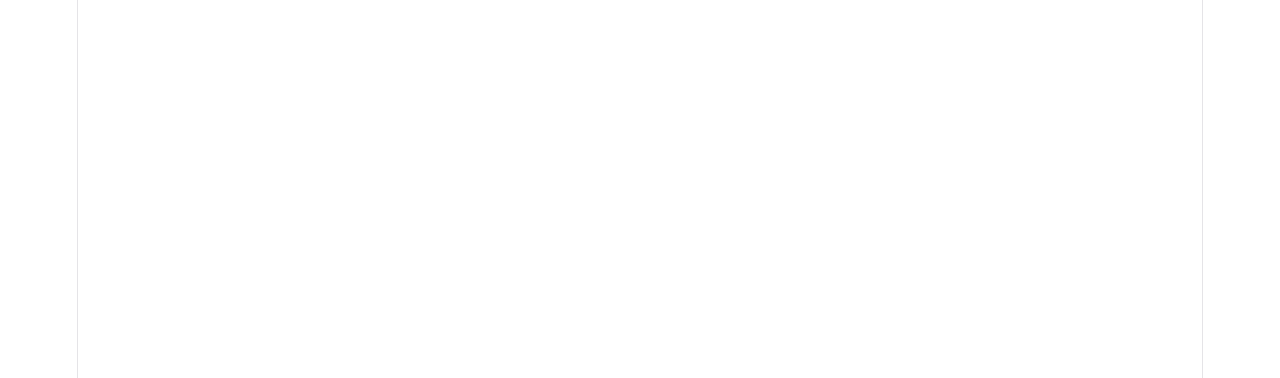
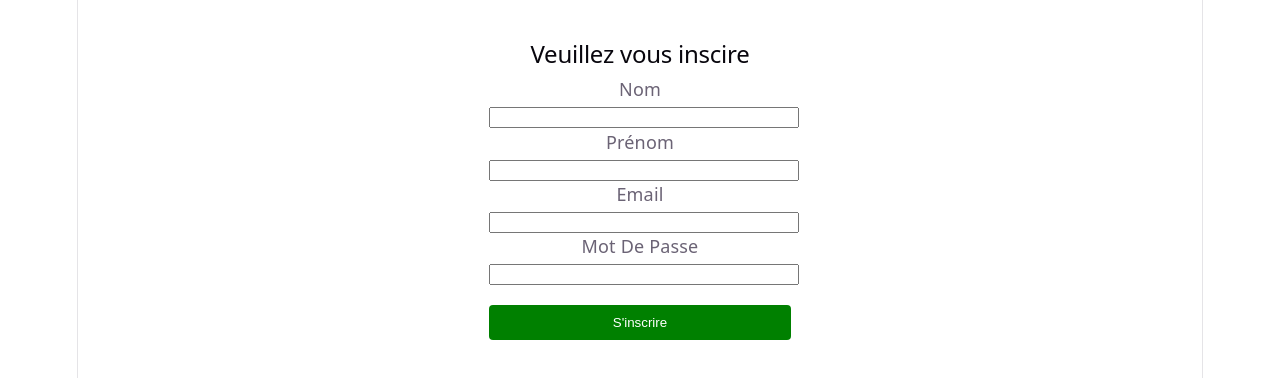
Before and after one commit to Emerick2/Bataille-navale, a React (Vite) app in the folder bataille/: page / in a window 1280 px wide. Shown: the top 378 px of the page. Built offline with nearby package versions, Linux system fonts and the light colour scheme.

Commit message:
Installation de react-router

```diff
--- a/bataille/package.json
+++ b/bataille/package.json
@@ -10,8 +10,9 @@
     "preview": "vite preview"
   },
   "dependencies": {
-    "react": "^19.2.8",
-    "react-dom": "^19.2.8"
+    "react": "^19.3.0",
+    "react-dom": "^19.2.8",
+    "router": "^2.2.0"
   },
   "devDependencies": {
     "@babel/core": "^7.29.7",
--- a/bataille/src/App.tsx
+++ b/bataille/src/App.tsx
@@ -1,8 +1,10 @@
 import './App.css'
+import Inscription from './Inscription/inscription'
 
 function App() {
   return (
     <>
+    <Inscription/>
     </>
   )
 }
--- /dev/null
+++ b/bataille/src/Inscription/inscription.module.css
@@ -0,0 +1,22 @@
+.container {
+    display: flex;
+    flex-direction: column;
+    align-items: center;
+    width: 400px;
+    margin: 40px auto;
+}
+
+.input {
+    width: 100%;
+}
+
+.boutton {
+    width: 100%;
+    background-color: green;
+    color: white;
+    padding: 10px;
+    border: none;
+    border-radius: 4px;
+    margin-top: 20px;
+
+}
--- /dev/null
+++ b/bataille/src/Inscription/inscription.tsx
@@ -0,0 +1,38 @@
+import styles from './inscription.module.css';
+
+export default function Inscription() {
+    return (
+        <div>
+            <div className={styles.container}>
+                <h2>Veuillez vous inscire</h2>
+                <form action="" className={styles.form} method="post">
+                    <div>
+                        <label htmlFor="">Nom</label>
+                        <input type="text" className={styles.input}></input>
+                    </div>
+
+                    <div>
+                        <label htmlFor="">Prénom</label>
+                        <input type="text" className={styles.input}></input>
+                    </div>
+
+                    <div>
+                        <label htmlFor="">Email</label>
+                        <input type="email" className={styles.input}></input>
+                    </div>
+
+                    <div>
+                        <label htmlFor="">Mot De Passe</label>
+                        <input type="password" className={styles.input}></input>
+                    </div>
+
+                    <div>
+                        <button className={styles.boutton}>
+                            S'inscrire
+                        </button>
+                    </div>
+                </form>
+            </div>
+        </div>
+    )
+}
```
Also changed, not shown: 1 other file (tests, documents, lock files or other folders).
